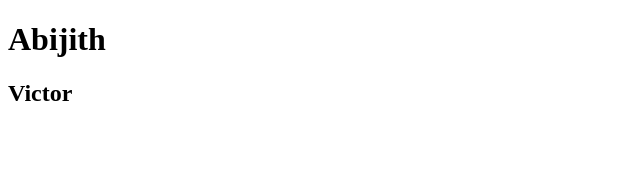
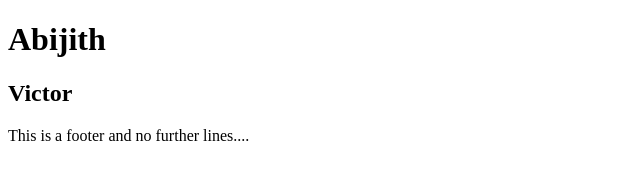
Before and after one commit to AbijithNanthakumar/smallstu, a plain HTML site: page index.html in a window 1280 px wide. Shown: the whole page, without its empty margins (0-640 px from the left). Drawn offline with Linux system fonts and the light colour scheme.

Commit message:
New section added

```diff
--- a/index.html
+++ b/index.html
@@ -8,5 +8,7 @@
 <body>
     <h1>Abijith</h1>
     <h2>Victor</h2>
+
+    <footer>This is a footer and no further lines....</footer>
 </body>
 </html>
```
